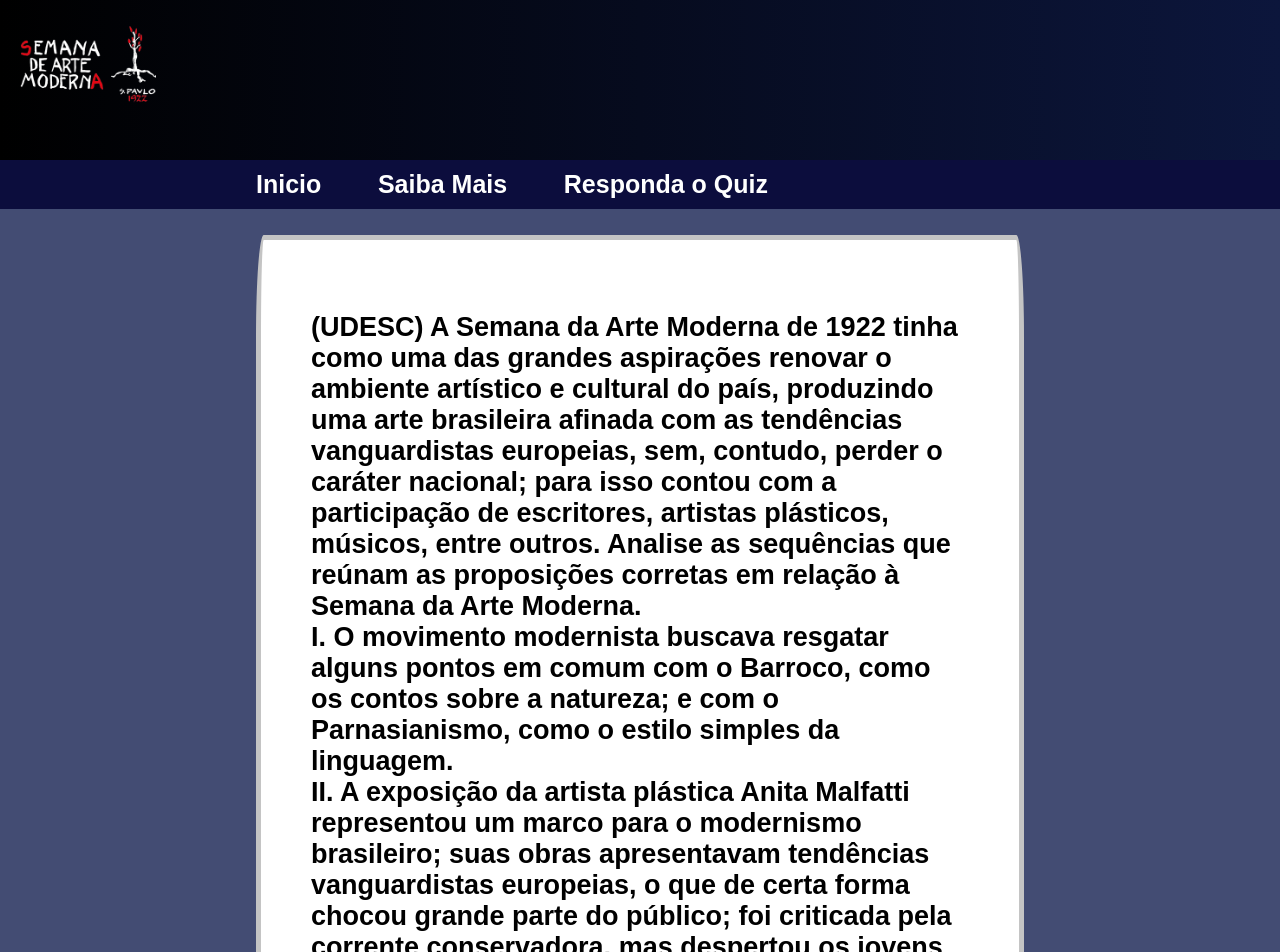
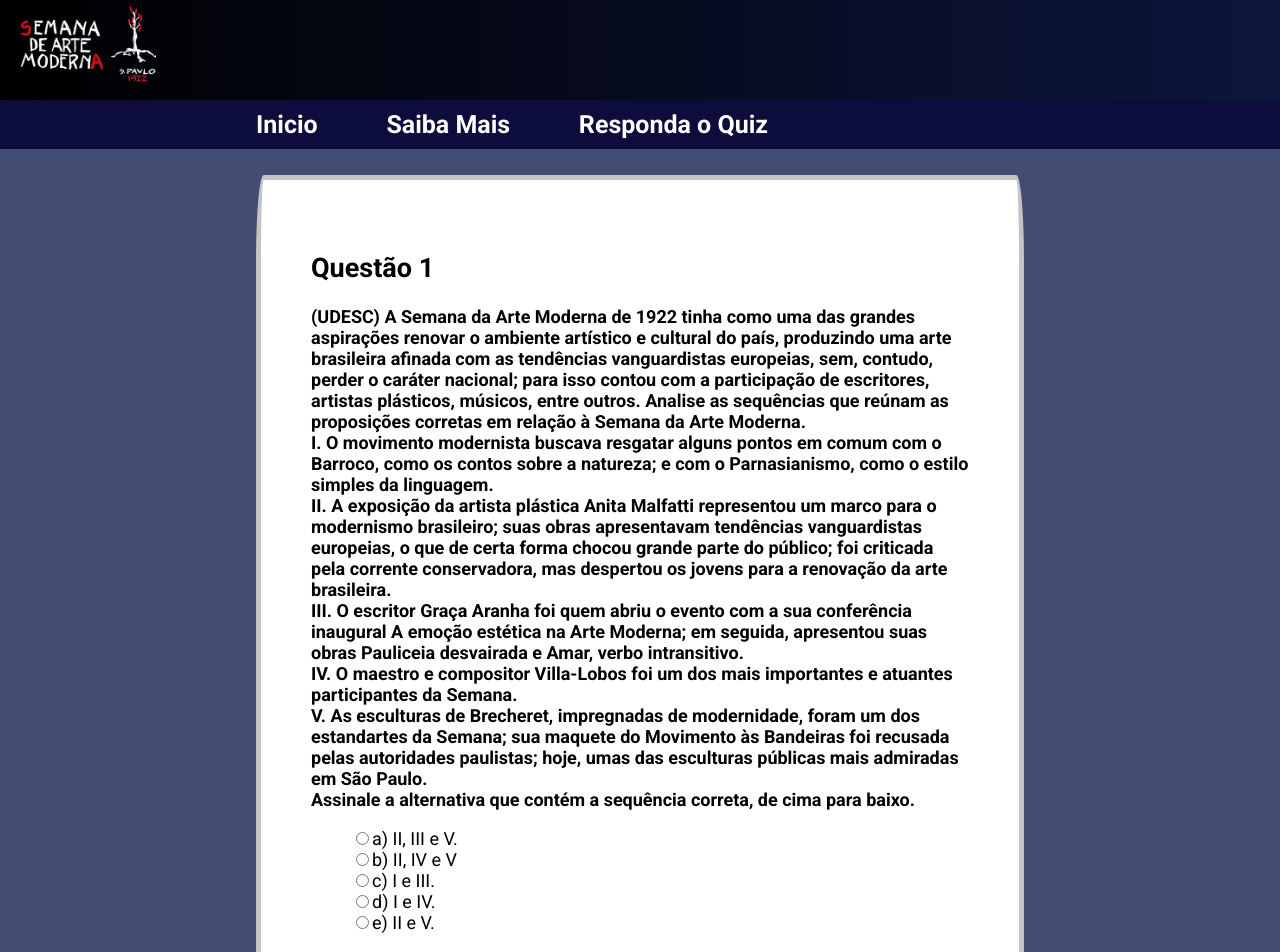
Before and after one commit to CauaRojas/SemanaArteModerna, a React (Vite) app: page /quiz in a window 1280 px wide. Shown: the top 952 px of the page. Built offline with nearby package versions, Linux system fonts and the light colour scheme.

Commit message:
little css changes

```diff
--- a/src/Answer.tsx
+++ b/src/Answer.tsx
@@ -1,3 +1,4 @@
+import parse from 'html-react-parser';
 interface answer{
     question: string;
     isRight: boolean;
@@ -6,10 +7,10 @@ interface answer{
 
 export default function Answer(props: answer) {
     return(
-        <main>
+        <>
             <h3>Questão {props.questionCount}</h3>
-            <strong>{props.question}</strong>
+            <strong>{parse(props.question)}</strong>
             <p>{props.isRight ? "Resposta correta" : "Resposta incorreta"}</p>
-        </main>
+        </>
     );
 }
--- a/src/App.css
+++ b/src/App.css
@@ -6,11 +6,12 @@ header {
 		rgba(12, 22, 60, 1) 100%
 	);
 	padding: 2rem;
-	height: 12rem;
+	height: 6rem;
 }
 header > img {
 	width: 11%;
 	/* height: 100%; */
+	margin-top: -2em;
 	margin-right: 2rem;
 }
 nav {
@@ -44,3 +45,7 @@ main {
 .question ul{
 	list-style-type: none;
 }
+label{
+	font-size: 1em;
+	color: #000;
+}
--- a/src/Quiz.tsx
+++ b/src/Quiz.tsx
@@ -61,7 +61,8 @@ function Question(props: question) {
 
 	return (
 		<div className='question'>
-			<h2>{parse(props.question)}</h2>
+			<h2>Questão {props.questionNumber + 1}</h2>
+			<strong>{parse(props.question)}</strong>
 			<ul>
 				{props.options.map((option, index) => (
 					<li key={index}>
--- a/src/index.css
+++ b/src/index.css
@@ -1,6 +1,7 @@
+@import url(https://fonts.googleapis.com/css?family=Roboto:100,100italic,300,300italic,regular,italic,500,500italic,700,700italic,900,900italic);
 html {
 	font-size: 10px;
-	font-family: sans-serif;
+	font-family: roboto, Arial, Helvetica, sans-serif;
 	padding: 0;
 }
 body {
```
